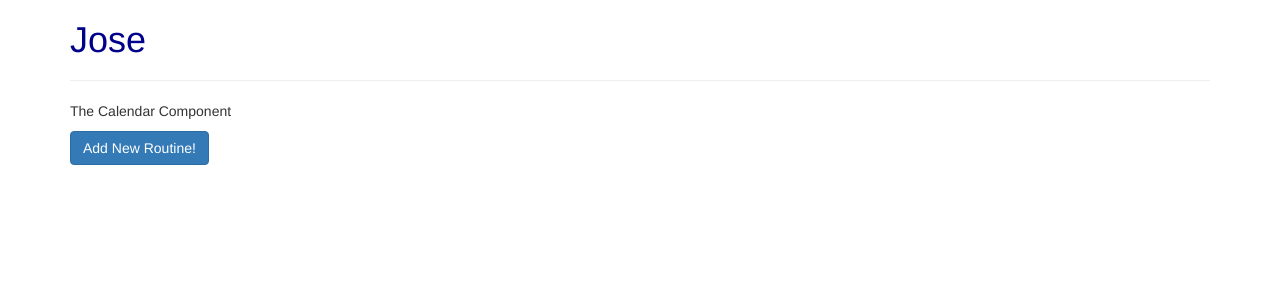
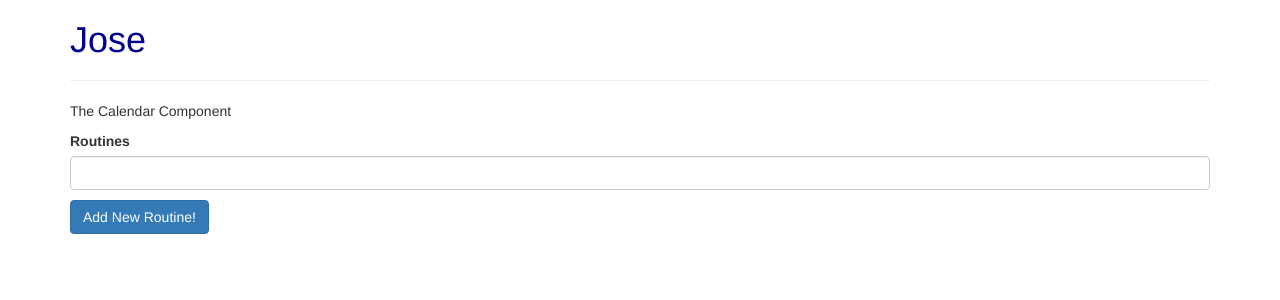
Before and after one commit to abunuwas/gym-frontend, an Angular app: page / in a window 1280 px wide. Shown: the top 300 px of the page. Built offline with nearby package versions, Linux system fonts and the light colour scheme.

Commit message:
Include field to add routines

```diff
--- a/src/app/day/day.component.html
+++ b/src/app/day/day.component.html
@@ -1,3 +1,11 @@
+<label>Routines</label>
+<input
+  type="text"
+  class="form-control"
+  (input)="onUpdateRoutine($event)">
+
+<p> {{ routineName }}</p>
+
 <button
   class="btn btn-primary"
   [disabled]="!allowAddRoutine"
--- a/src/app/day/day.component.ts
+++ b/src/app/day/day.component.ts
@@ -8,6 +8,7 @@ import { Component, OnInit } from '@angular/core';
 export class DayComponent implements OnInit {
   allowAddRoutine = false;
   message = '';
+  routineName = '';
 
   constructor() {
     setTimeout(() => {
@@ -22,4 +23,8 @@ export class DayComponent implements OnInit {
     this.message = 'A routine was added!';
   }
 
+  onUpdateRoutine(event: any) {
+    this.routineName = event.target.value;
+  }
+
 }
```
